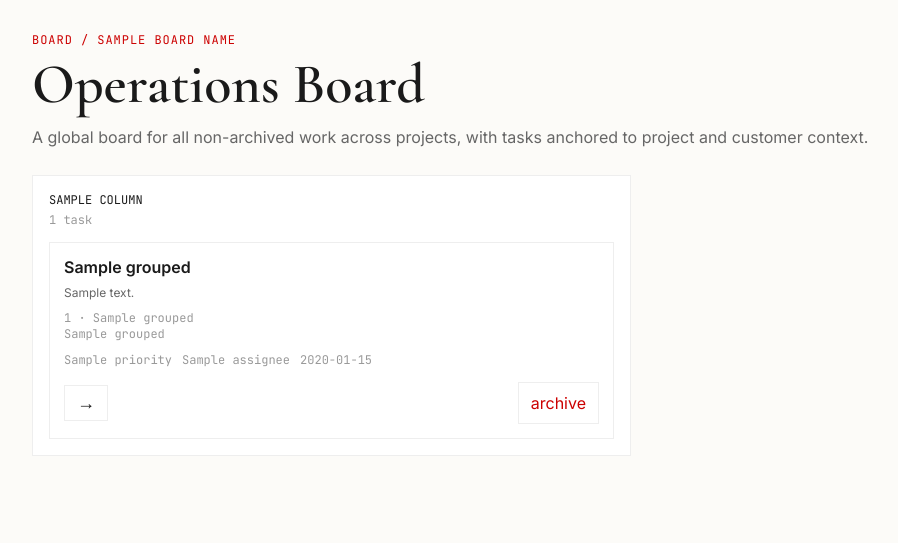
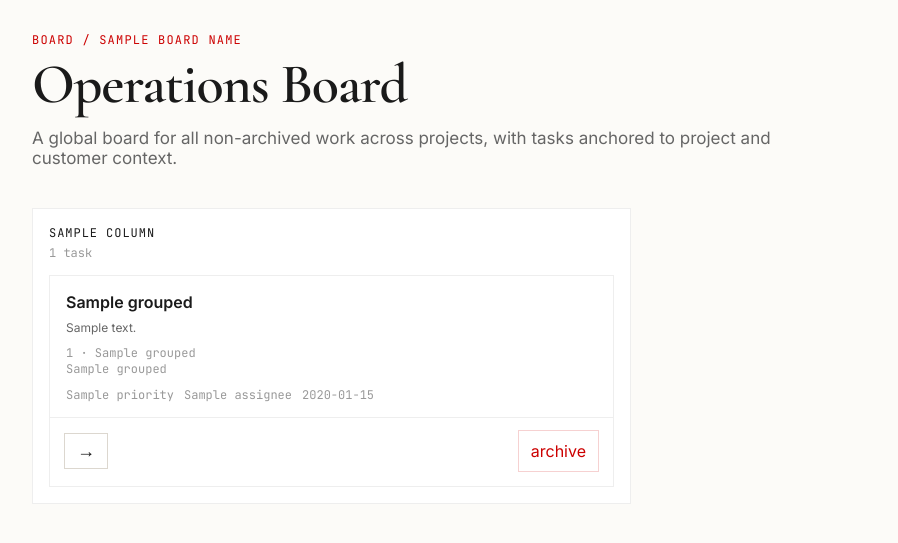
Before and after one commit to felipestk/work-os, a FastAPI app: template apps/kanban/templates/board.html in a window 1280 px wide. Shown: the top 543 px of the page, without its empty margins (0-898 px from the left). Run offline with FastAPI, Linux system fonts and the light colour scheme; the template is opened without the code that fills it: most values are stand-ins (such as "Sample title", 1, 10 or a date in 2020); some libraries are stand-ins or nearby versions.

Commit message:
Polish kanban interaction styling and drawer layout

```diff
--- a/apps/kanban/static/board.css
+++ b/apps/kanban/static/board.css
@@ -1,11 +1,14 @@
 :root {
   --bg: #fcfbf8;
   --panel: #ffffff;
+  --panel-soft: #faf8f4;
   --text: #1a1a1a;
   --muted: #666666;
   --soft: #999999;
   --border: #eeeeee;
+  --border-strong: #dcd7cf;
   --accent: #cc0000;
+  --accent-soft: rgba(204, 0, 0, 0.06);
 }
 
 * { box-sizing: border-box; }
@@ -14,6 +17,7 @@ body {
   font-family: 'Inter', sans-serif;
   color: var(--text);
   background: var(--bg);
+  -webkit-font-smoothing: antialiased;
 }
 
 .page-shell {
@@ -21,7 +25,7 @@ body {
 }
 
 .page-header {
-  margin-bottom: 28px;
+  margin-bottom: 40px;
 }
 
 .eyebrow,
@@ -32,14 +36,15 @@ body {
 .task-meta-row,
 .detail-grid dt,
 .detail-subtitle,
-.monospace {
+.monospace,
+.section-kicker {
   font-family: 'JetBrains Mono', monospace;
 }
 
 .eyebrow {
   color: var(--accent);
   text-transform: uppercase;
-  letter-spacing: 0.08em;
+  letter-spacing: 0.1em;
   font-size: 12px;
   margin: 0 0 10px;
 }
@@ -52,13 +57,15 @@ h1, h2, h3 {
   font-family: 'Cormorant Garamond', serif;
   font-weight: 600;
   margin: 0;
+  letter-spacing: -0.02em;
 }
 
 h1 { font-size: 56px; line-height: 0.95; margin-bottom: 12px; }
-h2 { font-size: 34px; margin-bottom: 8px; }
+h2 { font-size: 40px; line-height: 0.96; margin-bottom: 10px; }
 h3 { font-size: 22px; margin-bottom: 10px; }
 
 .subtitle, .detail-section p, .empty-state { color: var(--muted); }
+.subtitle { max-width: 760px; font-size: 17px; }
 
 .board-columns-grid {
   display: grid;
@@ -92,6 +99,7 @@ h3 { font-size: 22px; margin-bottom: 10px; }
   margin: 0 0 4px;
   font-size: 12px;
   text-transform: uppercase;
+  letter-spacing: 0.08em;
 }
 
 .column-count {
@@ -123,20 +130,23 @@ h3 { font-size: 22px; margin-bottom: 10px; }
   display: flex;
   gap: 8px;
 }
+
 input, textarea, button {
   width: 100%;
   font: inherit;
   border: 1px solid var(--border);
   background: white;
   padding: 10px 12px;
+  transition: border-color 0.15s ease, background-color 0.15s ease, color 0.15s ease;
+}
+input:focus, textarea:focus, button:focus {
+  outline: none;
+  border-color: var(--border-strong);
 }
 textarea { resize: vertical; }
 button {
   cursor: pointer;
-  background: var(--text);
-  color: white;
 }
-button:hover { background: var(--accent); }
 
 .task-stack { display: grid; gap: 12px; }
 .task-card {
@@ -148,7 +158,12 @@ button:hover { background: var(--accent); }
   display: block;
   width: 100%;
   cursor: pointer;
-  padding: 14px;
+  padding: 16px 16px 14px;
+  border-bottom: 1px solid var(--border);
+  transition: background-color 0.15s ease;
+}
+.task-card-link:hover {
+  background: var(--panel-soft);
 }
 .task-title {
   display: block;
@@ -176,7 +191,7 @@ button:hover { background: var(--accent); }
   gap: 8px;
 }
 .task-actions {
-  padding: 0 14px 14px;
+  padding: 12px 14px 14px;
   align-items: center;
 }
 .task-actions form,
@@ -186,29 +201,49 @@ button:hover { background: var(--accent); }
 .task-actions .archive-action { margin-left: auto; }
 .task-actions button,
 .detail-actions button,
-.detail-close {
+.detail-close,
+.column-add-toggle {
   width: auto;
 }
 .move-button {
-  min-width: 40px;
+  min-width: 42px;
   padding: 8px 12px;
   font-size: 18px;
   line-height: 1;
 }
-.secondary-button {
-  background: white;
+
+button,
+.secondary-button,
+.ghost-button,
+.column-add-toggle {
+  background: transparent;
   color: var(--text);
+  border: 1px solid var(--border-strong);
+}
+button:hover,
+.secondary-button:hover,
+.ghost-button:hover,
+.column-add-toggle:hover {
+  background: var(--panel-soft);
+  color: var(--text);
+  border-color: var(--text);
 }
 .ghost-button {
-  background: white;
   color: var(--accent);
+  border-color: rgba(204, 0, 0, 0.18);
+}
+.ghost-button:hover {
+  background: var(--accent-soft);
+  color: var(--accent);
+  border-color: rgba(204, 0, 0, 0.32);
 }
 .empty-state { padding: 12px 2px; }
 
 .drawer-backdrop {
   position: fixed;
   inset: 0;
-  background: rgba(26, 26, 26, 0.18);
+  background: rgba(26, 26, 26, 0.14);
+  backdrop-filter: blur(1px);
   z-index: 40;
 }
 .detail-drawer {
```
Also changed, not shown: other parts of apps/kanban/static/board.css (+89 -12 lines), apps/kanban/templates/partials/task_detail.html (+22 -9 lines).
